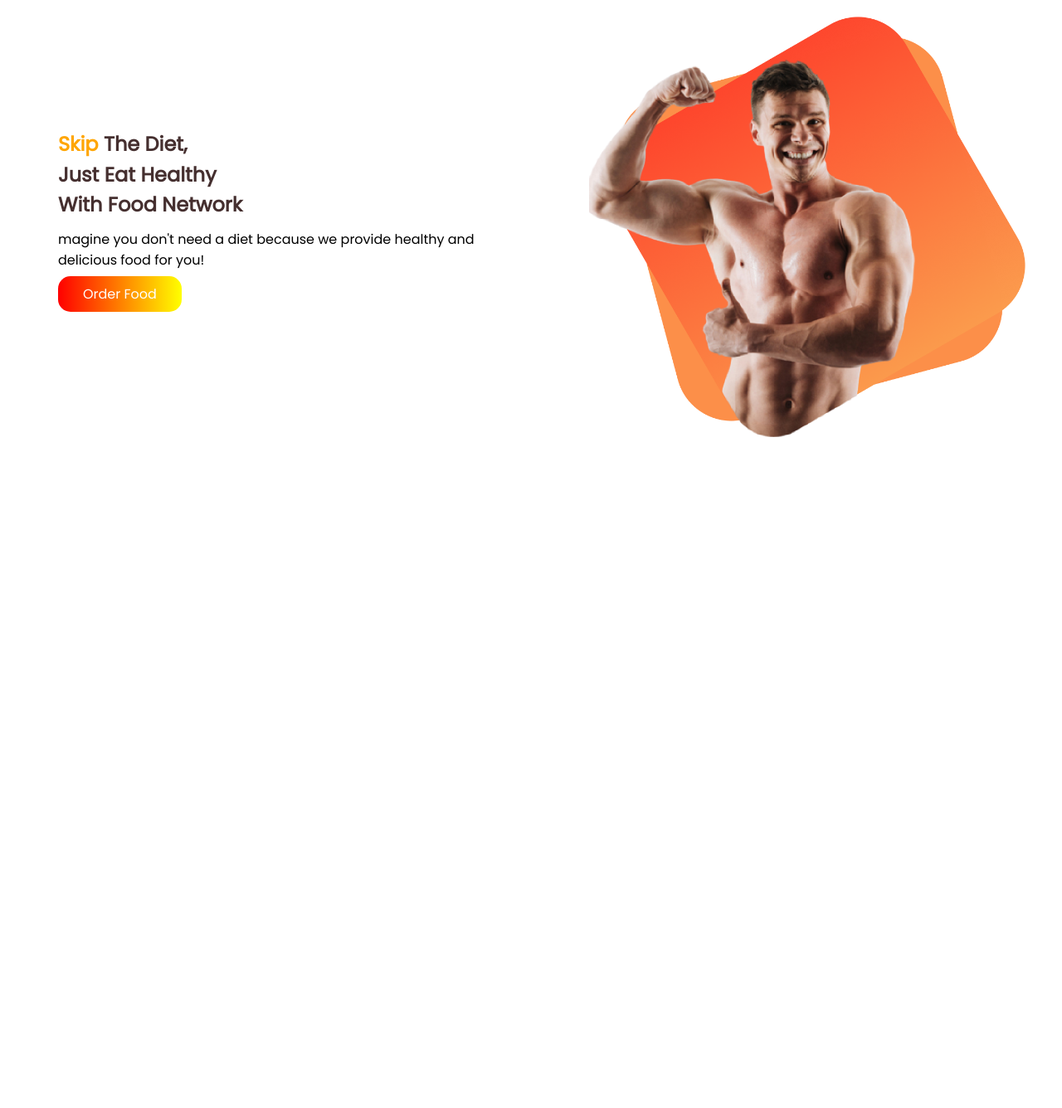
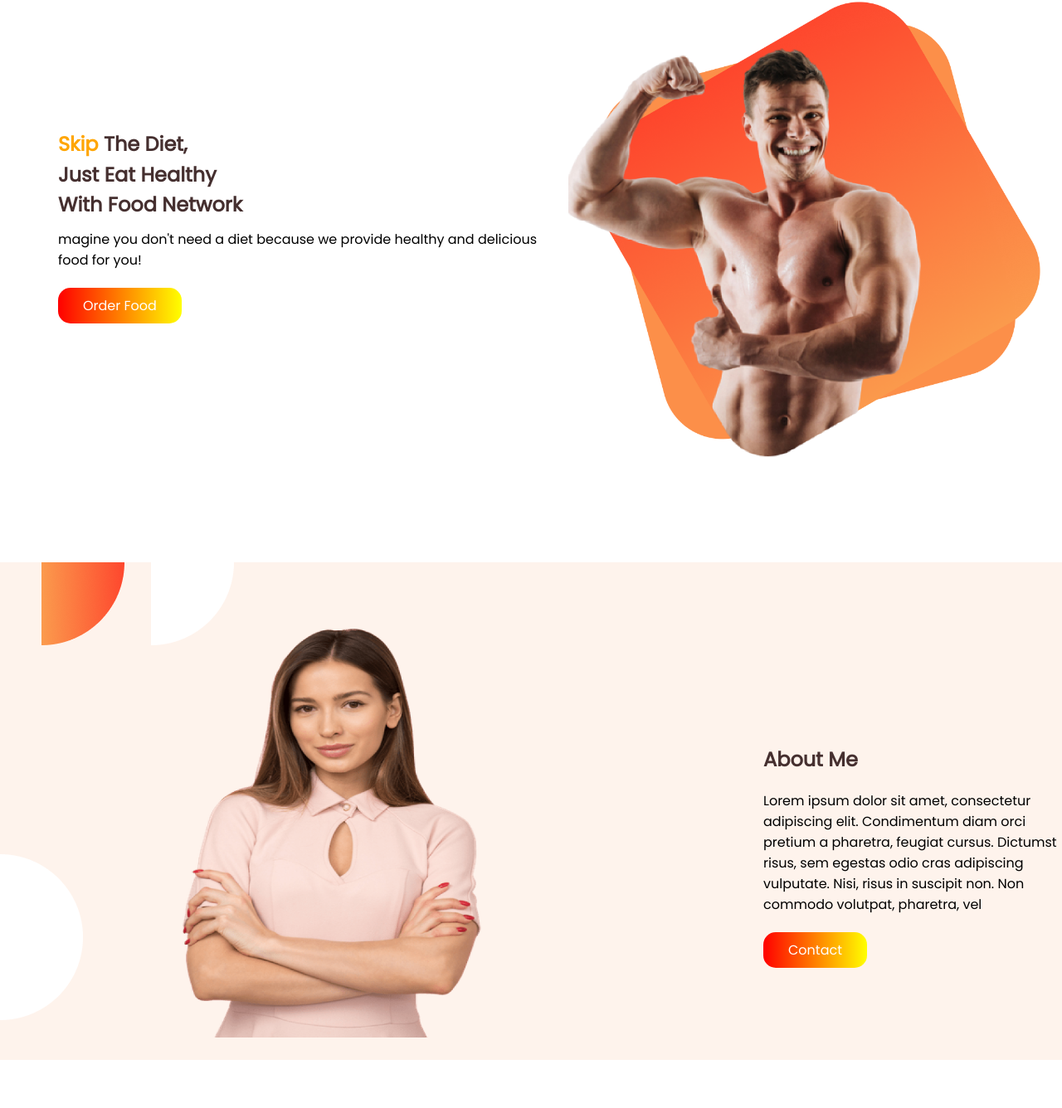
Before and after one commit to samimsarkar/eat-healthy, a plain HTML site: page index.html in a window 1280 px wide. Shown: the part 24-1360 px from the top of the page at 83% size. Before the commit the page ends 800 px from the top, so only its background shows below. Drawn offline with Linux system fonts and the light colour scheme.

Commit message:
Second Step

```diff
--- a/index.html
+++ b/index.html
@@ -15,15 +15,30 @@
 
 <body>
     <section class="top-banner">
-        <div class="half-container1">
-            <h1> <span class="text">Skip</span> The Diet,</h1>
-            <h1>Just Eat Healthy</h1>
-            <h1>With Food Network</h1>
-            <p>magine you don't need a diet because we provide healthy and delicious food for you!</p>
+        <div class="half-top1">
+            <h1 class="heading"> <span class="text">Skip</span> The Diet,</h1>
+            <h1 class="heading">Just Eat Healthy</h1>
+            <h1 class="heading">With Food Network</h1>
+            <p class="paragraph">magine you don't need a diet because we provide healthy and delicious food for you!</p>
             <a class="link" href="#">Order Food</a>
         </div>
-        <div class="half-container2">
+        <div class="half-top2">
             <img src="images/male/Group 8450.png" alt="">
+        </div>
+    </section>
+
+    <section class="middle-banner">
+        <div class="half-middle1">
+            <img src="images/female/Person Image.png" alt="">
+        </div>
+        <div class="half-middle2">
+            <h1>About Me</h1>
+            <p>Lorem ipsum dolor sit amet, consectetur adipiscing
+                elit. Condimentum diam orci pretium a pharetra,
+                feugiat cursus. Dictumst risus, sem egestas odio cras
+                adipiscing vulputate. Nisi, risus in suscipit non. Non
+                commodo volutpat, pharetra, vel</p>
+            <a class="link" href="#">Contact</a>
         </div>
     </section>
 </body>
--- a/style.css
+++ b/style.css
@@ -9,18 +9,19 @@
 
 .top-banner {
     display: flex;
+    margin-bottom: 100px;
 }
 
-h1 {
+.heading {
     color: rgb(69, 47, 47);
     line-height: 70%;
     font-weight: bold;
 
 }
 
-p {
-    font-style: normal;
-
+.paragraph {
+    text-align: left;
+    margin-bottom: 30px;
 }
 
 .link {
@@ -29,9 +30,10 @@
     text-decoration: none;
     border-radius: 15px;
     color: white;
+
 }
 
-.half-container1 {
+.half-top1 {
     margin-left: 50px;
     width: 50%;
     padding: 20px;
@@ -39,13 +41,49 @@
 
 }
 
-.half-container2 {
-    margin-left: 50px;
+.half-top2 {
     width: 50%;
-    padding: 20px;
 
 }
 
-.half-container2 img {
+.half-top2 img {
     width: 100%;
 }
+
+.middle-banner {
+    margin-top: 150px;
+    display: flex;
+    background-image: url(images/shapes/7.png);
+    background-repeat: no-repeat;
+    margin: 0;
+}
+
+.half-middle1 {
+    width: 100%;
+    margin-left: 200px;
+}
+
+.half-middle1 img {
+    width: 50%;
+    max-height: 75%;
+    padding-top: 80px;
+    margin-left: 20px;
+
+}
+
+.half-middle2 {
+    width: 50%;
+    margin-top: 150px;
+    margin-left: 0;
+    padding-top: 50px;
+}
+
+h1 {
+    color: rgb(69, 47, 47);
+    margin-left: 0;
+}
+
+p {
+    text-align: left;
+    margin-bottom: 30px;
+}
```
